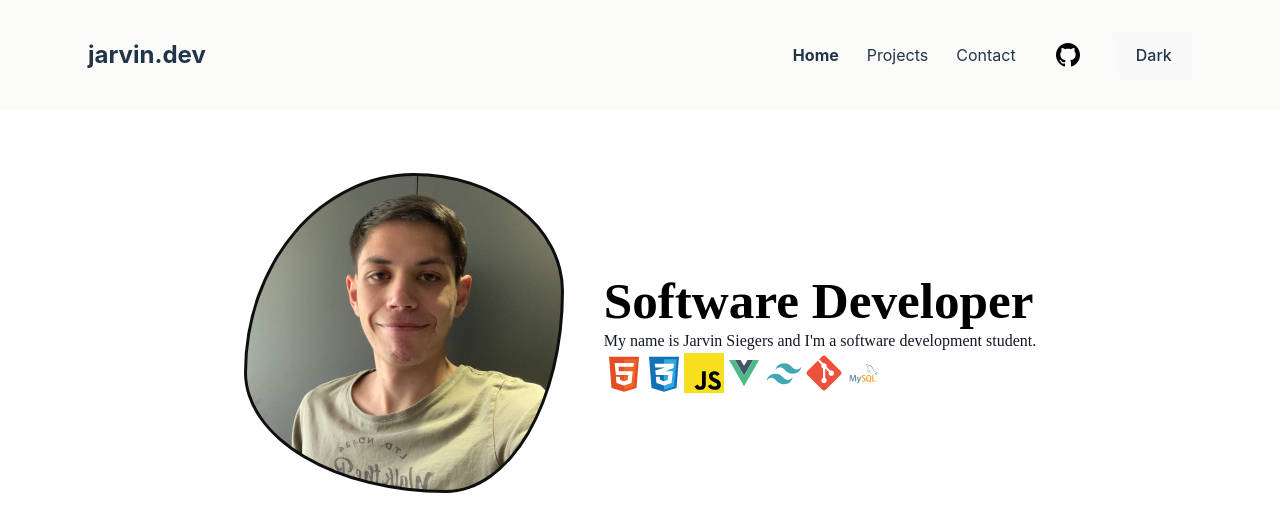
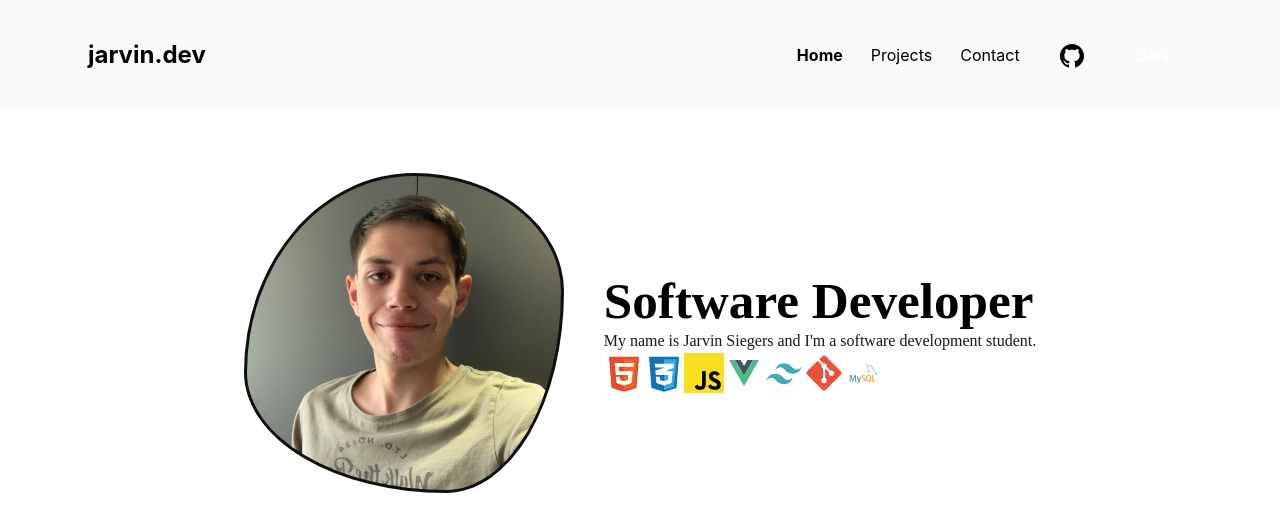
Before and after one commit to jarvin-s/portfolio, a Vue app: page / in a window 1280 px wide. Shown: the top 532 px of the page. Built offline with nearby package versions, Linux system fonts and the light colour scheme.

Commit message:
Update Navbar & add daisyUI cards

```diff
--- a/src/components/DarkModeToggle.vue
+++ b/src/components/DarkModeToggle.vue
@@ -1,9 +1,20 @@
 <template>
-    <button class="bg-neutral-950 dark:bg-slate-300 hover:bg-neutral-500 dark:text-neutral-950 dark:hover:bg-slate-100 transition duration-300 ease-in-out" @click="toggleDark()">
-        <i inline-block align-middle i="dark:carbon-moon carbon-sun" />
+    <div class="flex flex-row space-x-8">
+        <a target="_blank" href="https://github.com/jarvin-s/portfolio"
+            className="mt-3 ml-6 block text-slate-400 hover:text-slate-500 dark:text-slate-200 dark:hover:text-sky-300">
+            <svg xmlns="http://www.w3.org/2000/svg" width="24" height="24" viewBox="0 0 24 24">
+                <path
+                    d="M12 0c-6.626 0-12 5.373-12 12 0 5.302 3.438 9.8 8.207 11.387.599.111.793-.261.793-.577v-2.234c-3.338.726-4.033-1.416-4.033-1.416-.546-1.387-1.333-1.756-1.333-1.756-1.089-.745.083-.729.083-.729 1.205.084 1.839 1.237 1.839 1.237 1.07 1.834 2.807 1.304 3.492.997.107-.775.418-1.305.762-1.604-2.665-.305-5.467-1.334-5.467-5.931 0-1.311.469-2.381 1.236-3.221-.124-.303-.535-1.524.117-3.176 0 0 1.008-.322 3.301 1.23.957-.266 1.983-.399 3.003-.404 1.02.005 2.047.138 3.006.404 2.291-1.552 3.297-1.23 3.297-1.23.653 1.653.242 2.874.118 3.176.77.84 1.235 1.911 1.235 3.221 0 4.609-2.807 5.624-5.479 5.921.43.372.823 1.102.823 2.222v3.293c0 .319.192.694.801.576 4.765-1.589 8.199-6.086 8.199-11.386 0-6.627-5.373-12-12-12z" />
+            </svg>
+        </a>
+        <button
+            class="bg-neutral-950 dark:bg-slate-300 hover:bg-neutral-500 dark:text-neutral-950 dark:hover:bg-slate-100 transition duration-300 ease-in-out"
+            @click="toggleDark()">
+            <i inline-block align-middle i="dark:carbon-moon carbon-sun" />
 
-        <span class="">{{ !isDark ? 'Dark' : 'Light' }}</span>
-    </button>
+            <span class="text-white dark:text-black">{{ !isDark ? 'Dark' : 'Light' }}</span>
+        </button>
+    </div>
 </template>
 
 <script setup>
--- a/src/components/Navbar.vue
+++ b/src/components/Navbar.vue
@@ -3,7 +3,7 @@
         <nav class="nav-container px-6 py-8 mx-auto md:flex md:justify-between md:items-center">
             <div class="flex items-center justify-between">
                 <RouterLink to="/" class="text-xl  md:text-2xl">
-                    <h3 class="text-neutral-950 font-bold dark:text-white">jarvin.dev</h3>
+                    <h3 class="text-black font-bold dark:text-white">jarvin.dev</h3>
                 </RouterLink>
                 <div @click="showMenu = !showMenu" class="flex md:hidden">
                     <button type="button" class="text-gray-800 hover:text-gray-400 focus:outline-none focus:text-gray-400">
@@ -19,28 +19,19 @@
             <ul :class="showMenu ? 'flex' : 'hidden'"
                 class="flex-col mt-8 md:flex md:space-y-0 md:flex-row md:items-center md:space-x-1 md:mt-0">
 
-                <li class="px-3 py-2 rounded-lg text-neutral-950 dark:text-white hover:bg-gray-300">
+                <li class="px-3 py-2 rounded-lg text-black dark:text-white hover:bg-gray-300">
                     <RouterLink :to="'/'"> Home </RouterLink>
                 </li>
 
-                <li class="px-3 py-2 rounded-lg text-neutral-950 dark:text-white hover:bg-gray-300">
+                <li class="px-3 py-2 rounded-lg text-black dark:text-white hover:bg-gray-300">
                     <RouterLink :to="'/projects'"> Projects </RouterLink>
                 </li>
 
-                <li class="px-3 py-2 rounded-lg text-neutral-950 dark:text-white hover:bg-gray-300">
+                <li class="px-3 py-2 rounded-lg text-black dark:text-white hover:bg-gray-300">
                     <RouterLink :to="'/contact'"> Contact </RouterLink>
                 </li>
 
                 <div class="flex justify-between items-center hidden sm:block">
-                    <a target="_blank" href="https://github.com/jarvin-s/portfolio"
-                        className="ml-6 block text-slate-400 hover:text-slate-500 dark:text-slate-200 dark:hover:text-sky-300">
-                        <svg xmlns="http://www.w3.org/2000/svg" width="24" height="24" viewBox="0 0 24 24">
-                            <path
-                                d="M12 0c-6.626 0-12 5.373-12 12 0 5.302 3.438 9.8 8.207 11.387.599.111.793-.261.793-.577v-2.234c-3.338.726-4.033-1.416-4.033-1.416-.546-1.387-1.333-1.756-1.333-1.756-1.089-.745.083-.729.083-.729 1.205.084 1.839 1.237 1.839 1.237 1.07 1.834 2.807 1.304 3.492.997.107-.775.418-1.305.762-1.604-2.665-.305-5.467-1.334-5.467-5.931 0-1.311.469-2.381 1.236-3.221-.124-.303-.535-1.524.117-3.176 0 0 1.008-.322 3.301 1.23.957-.266 1.983-.399 3.003-.404 1.02.005 2.047.138 3.006.404 2.291-1.552 3.297-1.23 3.297-1.23.653 1.653.242 2.874.118 3.176.77.84 1.235 1.911 1.235 3.221 0 4.609-2.807 5.624-5.479 5.921.43.372.823 1.102.823 2.222v3.293c0 .319.192.694.801.576 4.765-1.589 8.199-6.086 8.199-11.386 0-6.627-5.373-12-12-12z" />
-                        </svg>
-                    </a>
-                </div>
-                <div class="flex justify-between items-center hidden pl-8 sm:block">
                     <DarkModeToggle />
                 </div>
             </ul>
--- a/src/style.css
+++ b/src/style.css
@@ -61,12 +61,12 @@
 }
 
 /* Hero stuff */
-.hero {
+/* .hero {
   display: flex;
   flex-direction: row;
   position: relative;
   width: 100%;
-}
+} */
 
 h1 {
   font-size: 3.2em;
--- a/src/views/Projects.vue
+++ b/src/views/Projects.vue
@@ -20,13 +20,15 @@
                 </div>
             </div>
         </div> -->
-        <div class="card card-compact w-96 bg-base-100 shadow-xl">
-            <figure><img src="/images/stock/photo-1606107557195-0e29a4b5b4aa.jpg" alt="Shoes" /></figure>
-            <div v-for="repo in repos" :key="repo.id" class="card-body">
-                <h2 class="card-title">{{ repo.name }}</h2>
-                <p>If a dog chews shoes whose shoes does he choose?</p>
-                <div class="card-actions justify-end">
-                    <button class="btn btn-primary">Buy Now</button>
+        <div class="flex flex-wrap px-3 py-3 space-x-4 sm:flex-row sm:px-3 sm:py-3 sm:space-x-4">
+            <div v-for="repo in repos" :key="repo.id" class="card card-normal w-96 dark:bg-base-100 shadow-xl">
+                <figure><img class="max-w-full" :src="`/my-projects/${repo.name}.png`"/></figure>
+                <div class="card-body">
+                    <h2 class="card-title">{{ repo.name }}</h2>
+                    <p>If a dog chews shoes whose shoes does he choose?</p>
+                    <div class="card-actions justify-end">
+                        <button class="btn glass">Code</button>
+                    </div>
                 </div>
             </div>
         </div>
```
